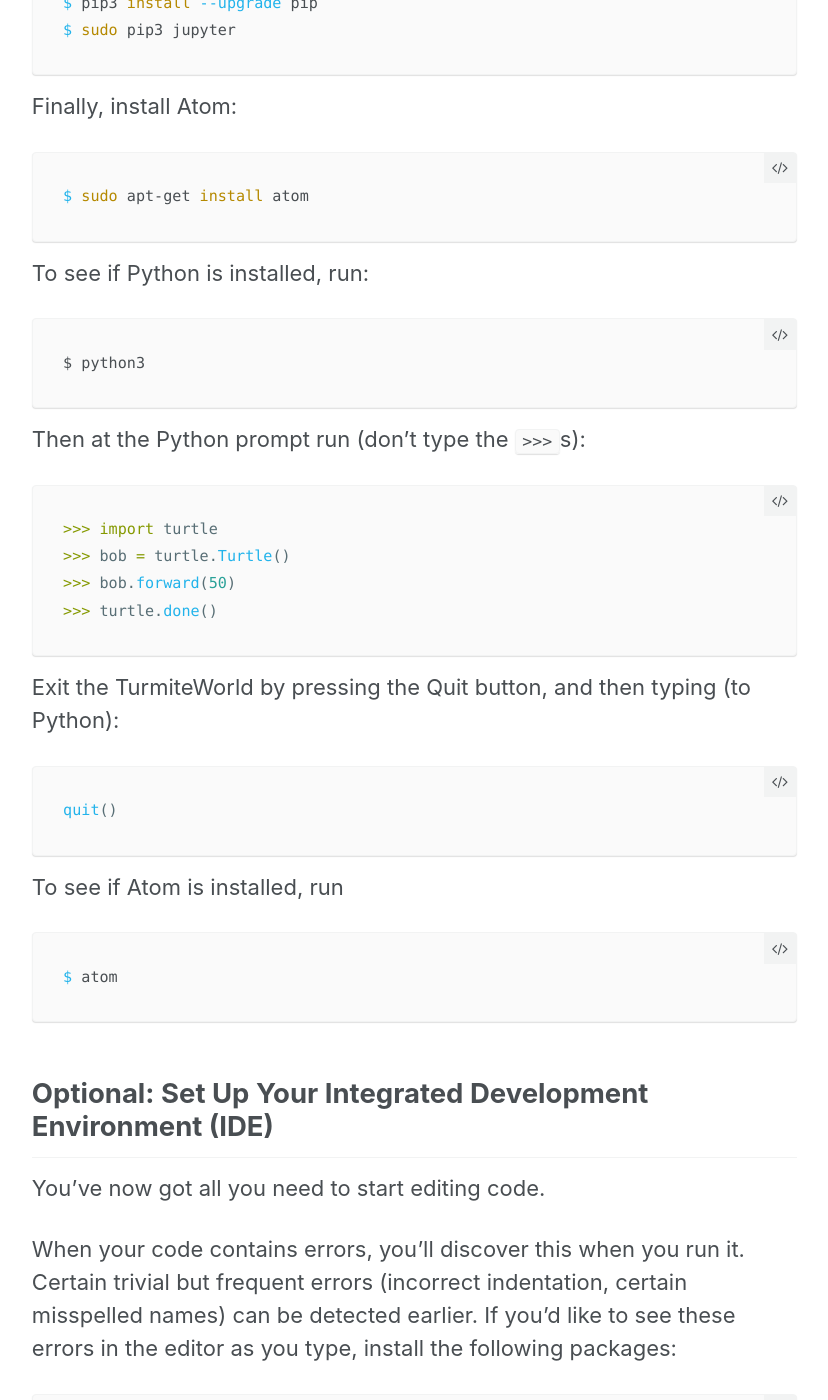
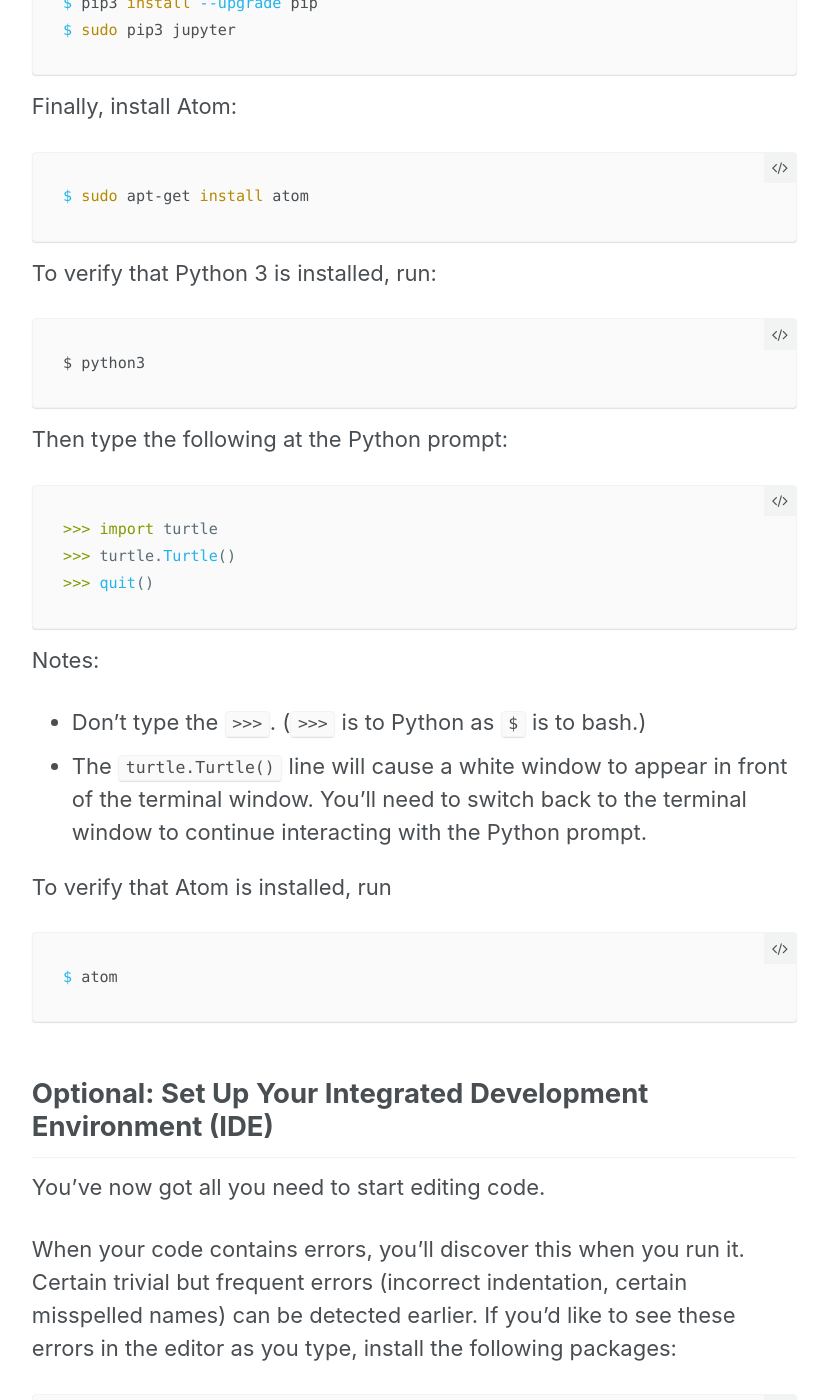
Before and after one commit to sd17spring/sd17spring.github.io, a Jekyll site: the page built from _assignments/setup-your-environment.md, in a window 1280 px wide and 1400 px high, scrolled down 3709 px. Shown: the whole window, without its empty margins (252-1080 px from the left). Built offline with Jekyll 4.4.1, drawn with Linux system fonts in a browser that asks for light colours.

Commit message:
update turtle verification

````diff
--- a/_assignments/setup-your-environment.md
+++ b/_assignments/setup-your-environment.md
@@ -123,29 +123,26 @@ Finally, install Atom:
 $ sudo apt-get install atom
 ```
 
-To see if Python is installed, run:
+To verify that Python 3 is installed, run:
 
 ```
 $ python3
 ```
 
-Then at the Python prompt run (don't type the `>>>`s):
+Then type the following at the Python prompt:
 
 ``` python
 >>> import turtle
->>> bob = turtle.Turtle()
->>> bob.forward(50)
->>> turtle.done()
+>>> turtle.Turtle()
+>>> quit()
 ```
 
-Exit the TurmiteWorld by pressing the Quit button, and then typing (to
-Python):
+Notes:
+* Don't type the `>>>`. (`>>>` is to Python as `$` is to bash.)
+* The `turtle.Turtle()` line will cause a white window to appear in front of the terminal window.
+You'll need to switch back to the terminal window to continue interacting with the Python prompt.
 
-``` python
-quit()
-```
-
-To see if Atom is installed, run
+To verify that Atom is installed, run
 
 ``` bash
 $ atom
````
